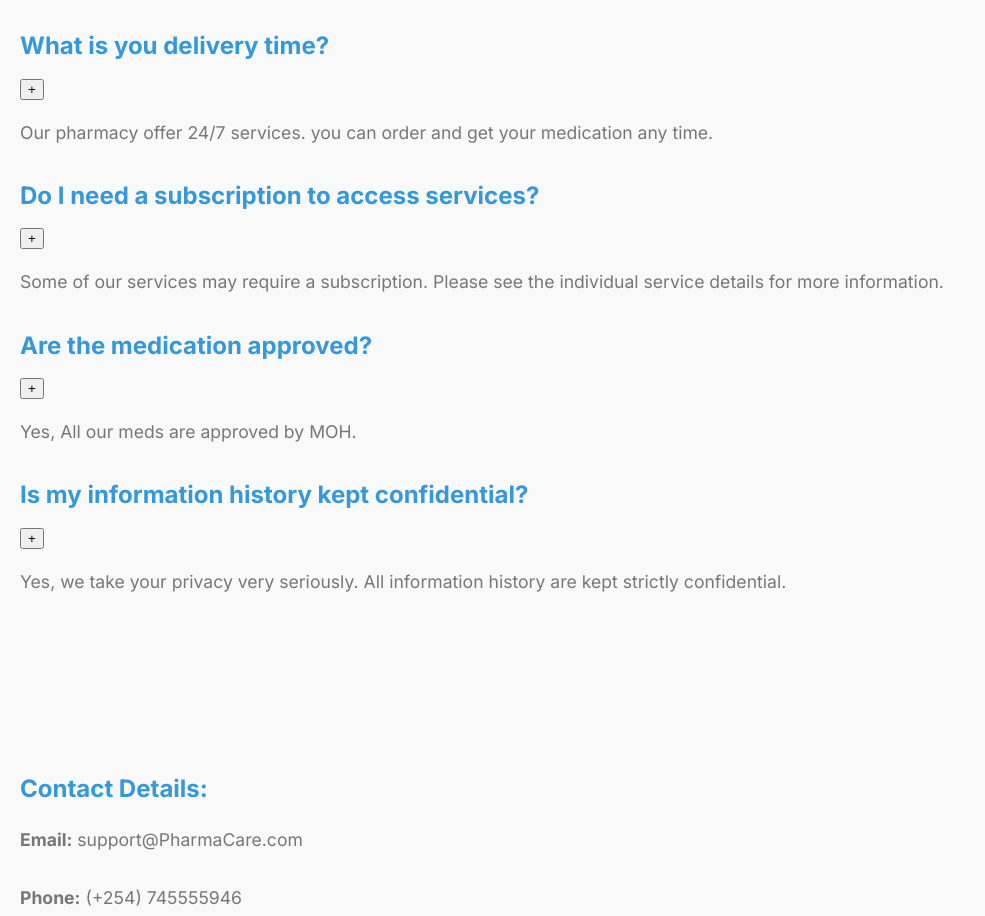
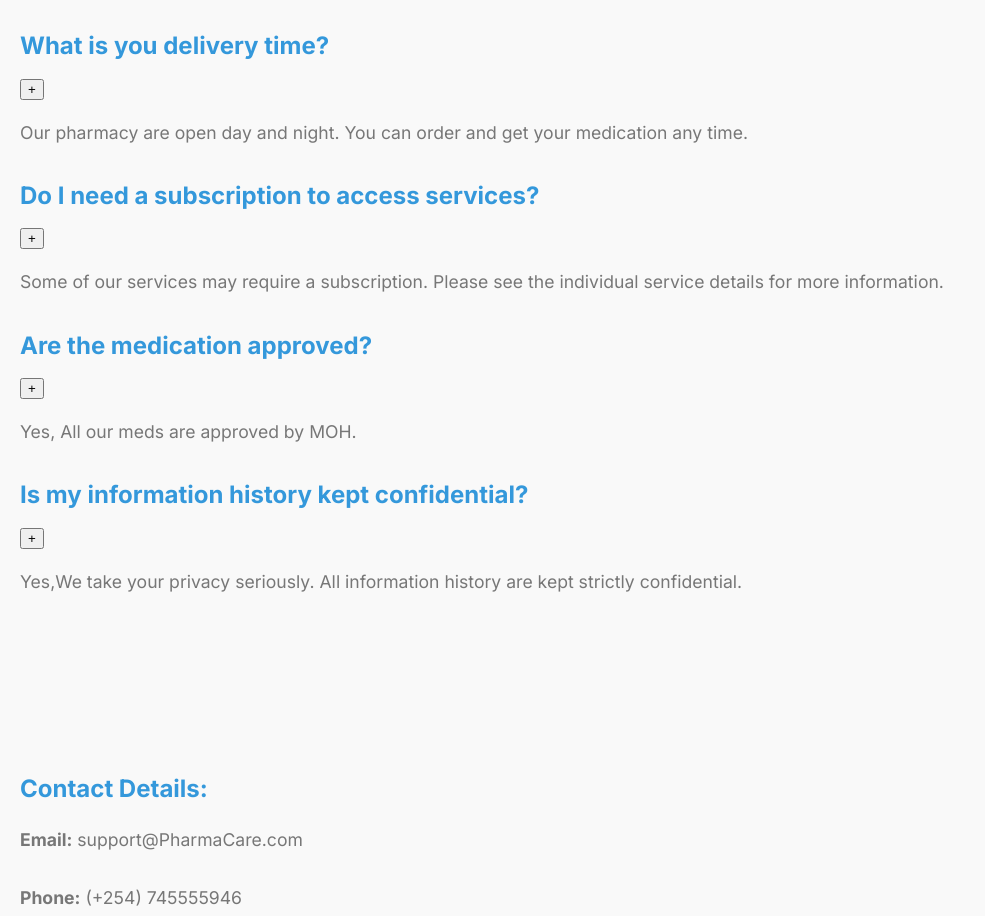
Before and after one commit to Anne-nganga/Anne-nganga, a plain HTML site: page index.html in a window 1280 px wide. Shown: the part 3709-4625 px from the top of the page, without its empty margins (0-985 px from the left). Drawn offline with Linux system fonts and the light colour scheme; files whose address does not match are found by name.

Commit message:
Update index.html

```diff
--- a/index.html
+++ b/index.html
@@ -71,7 +71,7 @@
             <button>Upload</button>
         </div>
         <div class="hero-img">
-            <img src="image/shelves.jpeg" alt="pharmacy cashier" />
+            <img src="image/shelves.jpeg" alt="pharmacy cashier"/>
         </div>
     </section>
 
@@ -131,7 +131,7 @@
                     <button class="faq-toggle-button">+</button>
                 </div>
                 <div class="faq-answer">
-                    <p>Our pharmacy offer 24/7 services. you can order and get your medication any time.</p>
+                    <p>Our pharmacy are open day and night. You can order and get your medication any time.</p>
                 </div>
             </div>
             <div class="faq-item">
@@ -158,12 +158,11 @@
                     <button class="faq-toggle-button">+</button>
                 </div>
                 <div class="faq-answer">
-                    <p>Yes, we take your privacy very seriously. All information history are kept strictly confidential.</p>
+                    <p>Yes,We take your privacy seriously. All information history are kept strictly confidential.</p>
                 </div>
             </div>
         </div>
     </section>
-
     <section class="contact-grid section">
         <div class="contact-details">
             <h3>Contact Details:</h3>
```
